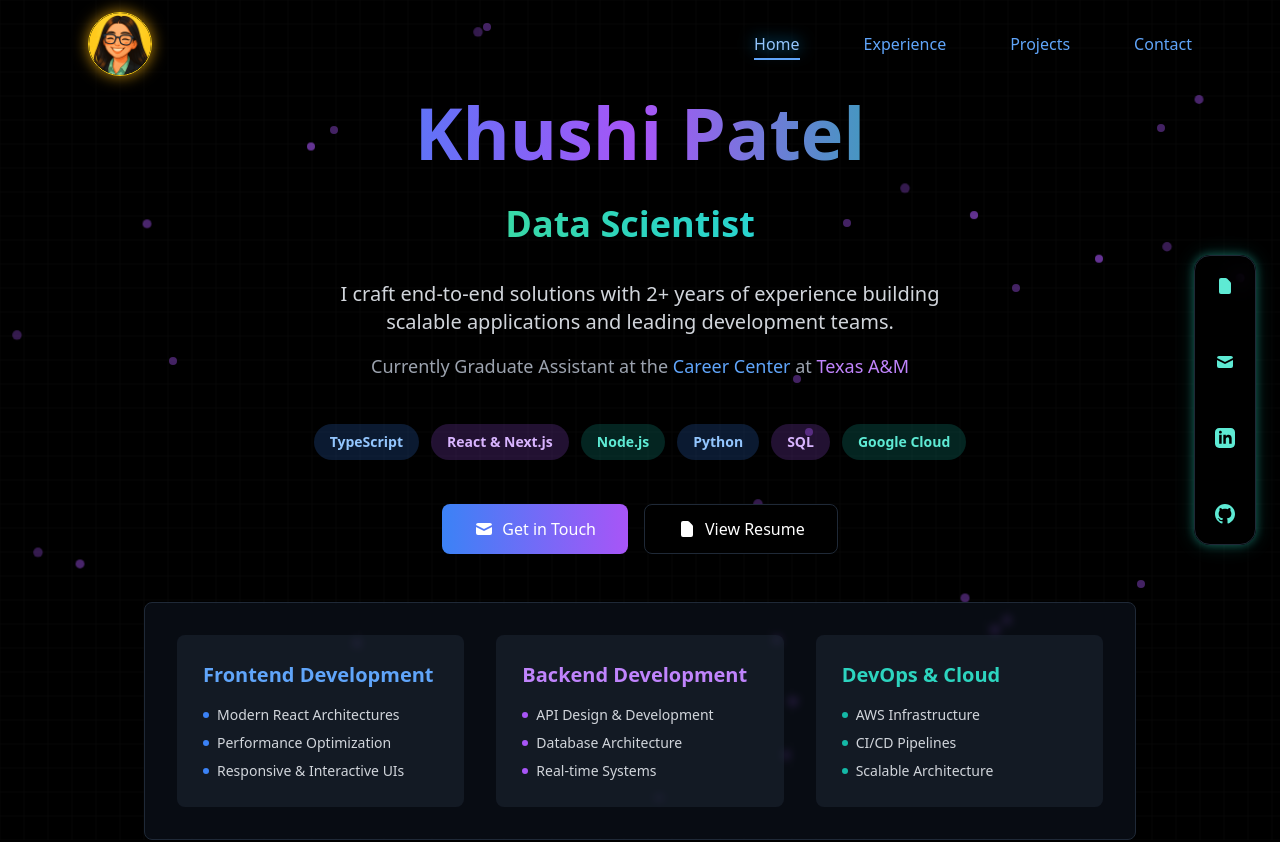
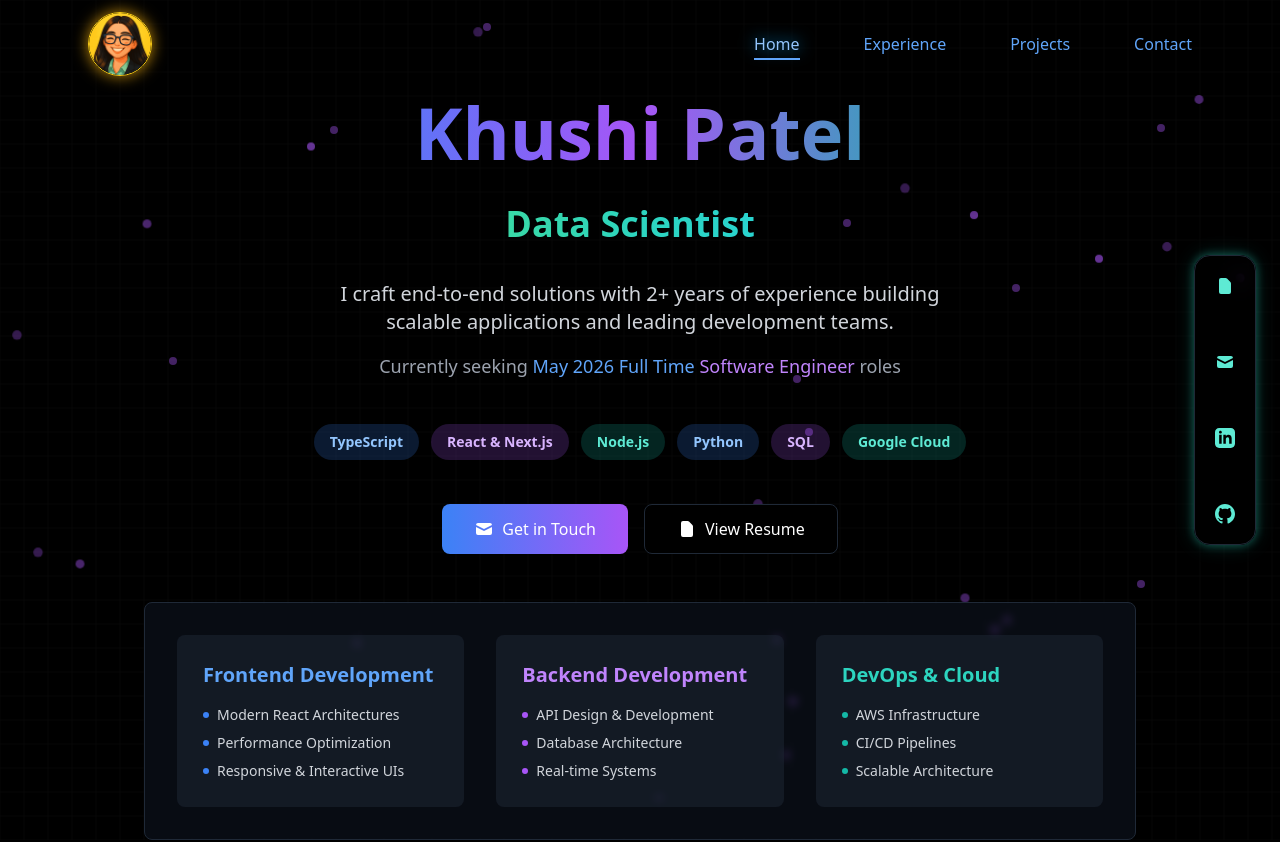
Before and after one commit to khushipatel-10/Portfolio-Website, a Next.js app: page / in a window 1280 px wide. Shown: the top 842 px of the page. Built offline with nearby package versions, Linux system fonts and the light colour scheme.

Commit message:
Updated resume link

```diff
--- a/app/components/HeroSection.tsx
+++ b/app/components/HeroSection.tsx
@@ -48,8 +48,8 @@ export default function HeroSection() {
 							I craft end-to-end solutions with 2+ years of experience building scalable applications and leading development teams.
 						</p>
 						<p className="text-base md:text-lg text-gray-400 max-w-2xl mx-auto">
-							Currently Graduate Assistant at the <span className="text-blue-400">Career Center </span> at{' '}
-							<span className="text-purple-400">Texas A&M</span>
+							Currently seeking<span className='text-blue-400'> May 2026 Full Time </span>
+							<span className="text-purple-400"> Software Engineer </span> roles
 						</p>
 					</div>
 					<div className="flex flex-wrap justify-center gap-2 py-3 md:gap-3 mb-6 md:mb-8">
```
